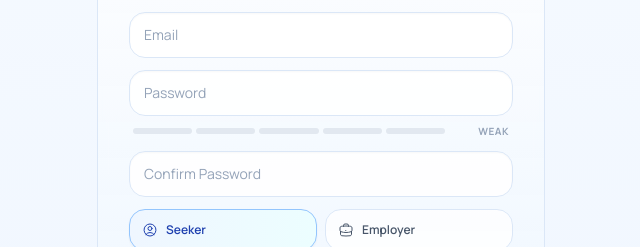
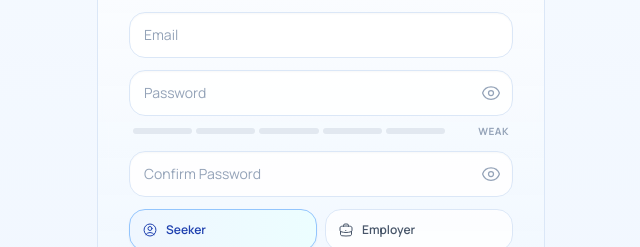
Before and after one commit to asma-code3/frontend-job-Match, a React (Vite) app: page /register in a window 1280 px wide. Shown: the part 315-562 px from the top of the page, without its empty margins (319-959 px from the left). Built offline with nearby package versions, Linux system fonts and the light colour scheme; no server answers.

Commit message:
Add show password toggles to registration

```diff
--- a/src/pages/Register.jsx
+++ b/src/pages/Register.jsx
@@ -8,6 +8,8 @@ import {
   HiOutlineXCircle,
   HiOutlineUserPlus,
   HiOutlineXMark,
+  HiOutlineEye,
+  HiOutlineEyeSlash,
 } from 'react-icons/hi2';
 import { HiCheck, HiX } from 'react-icons/hi';
 import StatusAlert from '../components/StatusAlert';
@@ -20,6 +22,8 @@ const Register = () => {
   const [role, setRole] = useState('seeker');
   const [message, setMessage] = useState('');
   const [submitting, setSubmitting] = useState(false);
+  const [showPassword, setShowPassword] = useState(false);
+  const [showConfirmPassword, setShowConfirmPassword] = useState(false);
 
   const [honeypot, setHoneypot] = useState('');
 
@@ -208,9 +212,10 @@ const Register = () => {
               />
 
               <div className="space-y-2">
+                <div className="relative">
                   <input
-                  type="password"
-                  className={`${inputBaseClass} ${password && !passwordValid ? 'border-red-400 focus:border-red-500 focus:ring-red-100' : ''}`}
+                    type={showPassword ? 'text' : 'password'}
+                    className={`${inputBaseClass} pr-11 ${password && !passwordValid ? 'border-red-400 focus:border-red-500 focus:ring-red-100' : ''}`}
                     placeholder="Password"
                     value={password}
                     onChange={(e) => setPassword(e.target.value)}
@@ -219,6 +224,15 @@ const Register = () => {
                     maxLength={72}
                     autoComplete="new-password"
                   />
+                  <button
+                    type="button"
+                    onClick={() => setShowPassword((prev) => !prev)}
+                    className="absolute inset-y-0 right-3 inline-flex items-center text-slate-400 transition hover:text-slate-700"
+                    aria-label={showPassword ? 'Hide password' : 'Show password'}
+                  >
+                    {showPassword ? <HiOutlineEyeSlash className="h-5 w-5" /> : <HiOutlineEye className="h-5 w-5" />}
+                  </button>
+                </div>
 
                 <div className="flex items-center gap-2 px-1">
                   <div className="flex gap-1 flex-1">
@@ -239,15 +253,25 @@ const Register = () => {
                 )}
               </div>
 
+              <div className="relative">
                 <input
-                type="password"
-                className={`${inputBaseClass} ${confirmPassword && password !== confirmPassword ? 'border-red-400 focus:border-red-500 focus:ring-red-100' : ''}`}
+                  type={showConfirmPassword ? 'text' : 'password'}
+                  className={`${inputBaseClass} pr-11 ${confirmPassword && password !== confirmPassword ? 'border-red-400 focus:border-red-500 focus:ring-red-100' : ''}`}
                   placeholder="Confirm Password"
                   value={confirmPassword}
                   onChange={(e) => setConfirmPassword(e.target.value)}
                   required
                   autoComplete="new-password"
                 />
+                <button
+                  type="button"
+                  onClick={() => setShowConfirmPassword((prev) => !prev)}
+                  className="absolute inset-y-0 right-3 inline-flex items-center text-slate-400 transition hover:text-slate-700"
+                  aria-label={showConfirmPassword ? 'Hide confirm password' : 'Show confirm password'}
+                >
+                  {showConfirmPassword ? <HiOutlineEyeSlash className="h-5 w-5" /> : <HiOutlineEye className="h-5 w-5" />}
+                </button>
+              </div>
               {confirmPassword && !confirmPasswordValid && <p className="px-1 text-[11px] text-red-500">Passwords must match exactly.</p>}
 
               <div className="grid grid-cols-2 gap-2 text-xs">
```
Lines whose indentation alone changed are shown as unchanged.
